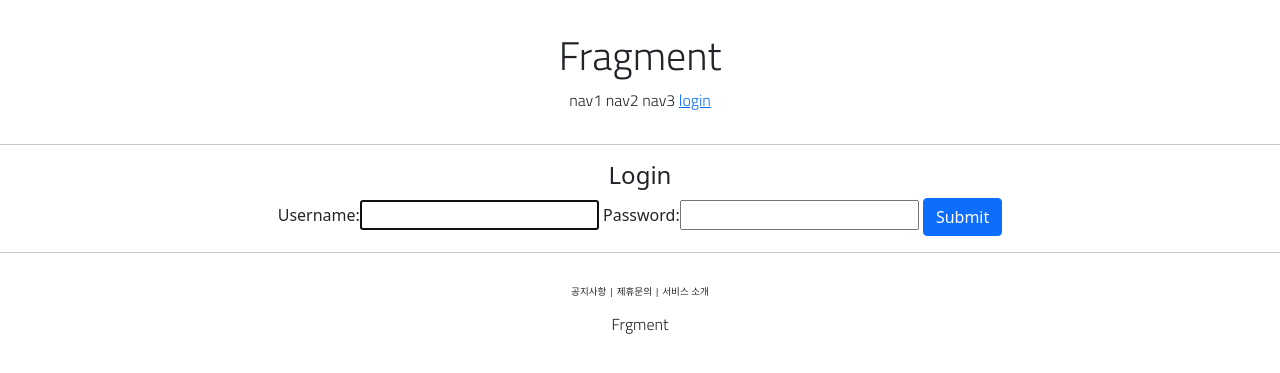
After one commit to grape-git/fragment, a Django app: page /account/login/ in a window 1280 px wide. The commit adds this page. Shown: the top 373 px of the page. Run offline with Django 3.2, Linux system fonts and the light colour scheme.

Commit message:
djust Django course 22 commit

```diff
--- /dev/null
+++ b/accountapp/templates/accountapp/login.html
@@ -0,0 +1,18 @@
+{% extends 'base.html' %}
+
+{% block content %}
+
+    <div style="text-align: center">
+        <div>
+            <h4>Login</h4>
+        </div>
+        <div>
+            <form action="" method="POST">
+                {% csrf_token %}
+                {{ form }}
+                <input type="submit" class="btn btn-primary">
+            </form>
+        </div>
+    </div>
+
+{% endblock %}
--- a/accountapp/urls.py
+++ b/accountapp/urls.py
@@ -1,3 +1,4 @@
+from django.contrib.auth.views import LoginView, LogoutView
 from django.urls import path
 
 from accountapp.views import hello_world, AccountCreateView
@@ -6,5 +7,7 @@ app_name = 'accountapp'
 
 urlpatterns = [
     path('hello_world/', hello_world, name='hello_world'),
+    path('login/', LoginView.as_view(template_name='accountapp/login.html' ), name='login'),
+    path('logout/', LogoutView.as_view(), name='logout'),
     path('create/', AccountCreateView.as_view(), name='create'),
 ]
--- a/fragment/settings.py
+++ b/fragment/settings.py
@@ -13,6 +13,9 @@ https://docs.djangoproject.com/en/3.1/ref/settings/
 from pathlib import Path
 
 import os, environ
+
+from django.urls import reverse_lazy
+
 env = environ.Env(
     # set casting, default value
     DEBUG=(bool, False)
@@ -136,3 +139,6 @@ STATIC_ROOT = os.path.join(BASE_DIR, 'staticfiles')
 STATICFILES_DIRS = [
     BASE_DIR / "static",
 ]
+
+LOGIN_REDIRECT_URL = reverse_lazy('accountapp:hello_world')
+LOGOUT_REDIRECT_URL = reverse_lazy('accountapp:login')
--- a/templates/header.html
+++ b/templates/header.html
@@ -6,6 +6,14 @@
             <span>nav1</span>
             <span>nav2</span>
             <span>nav3</span>
-            <span>nav4</span>
+            {% if not user.is_authenticated %}
+            <a href="{% url 'accountapp:login' %}?next={{ request.path }}">
+                <span>login</span>
+            </a>
+            {% else %}
+            <a href="{% url 'accountapp:logout' %}?next={{ request.path }}">
+                <span>logout</span>
+            </a>
+            {% endif %}
         </div>
     </div>
```
